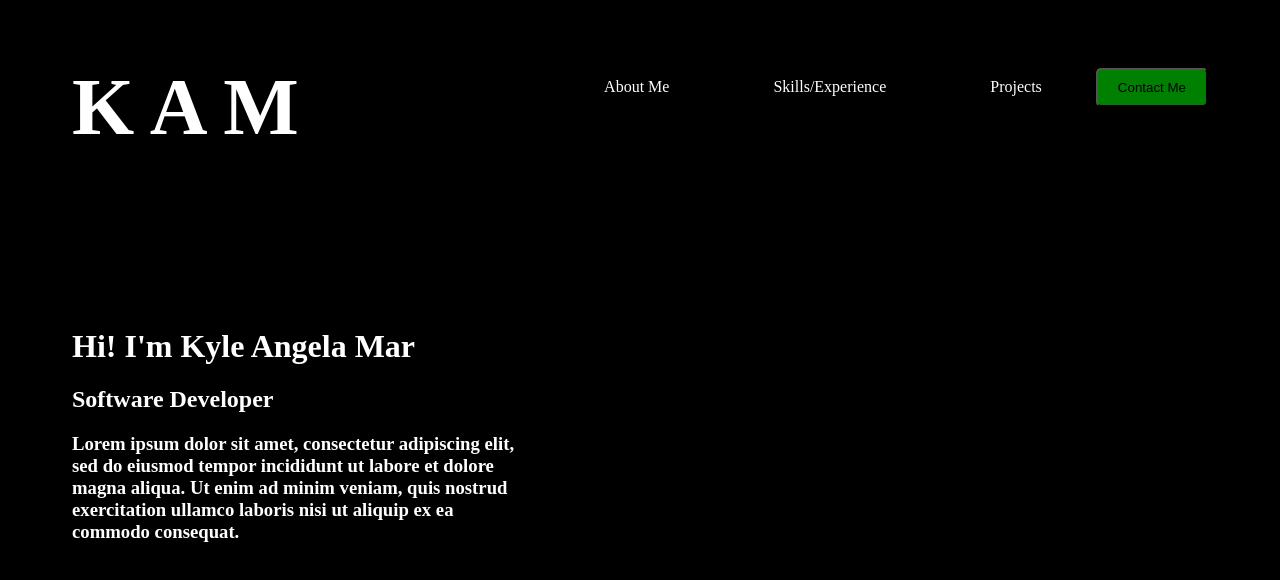
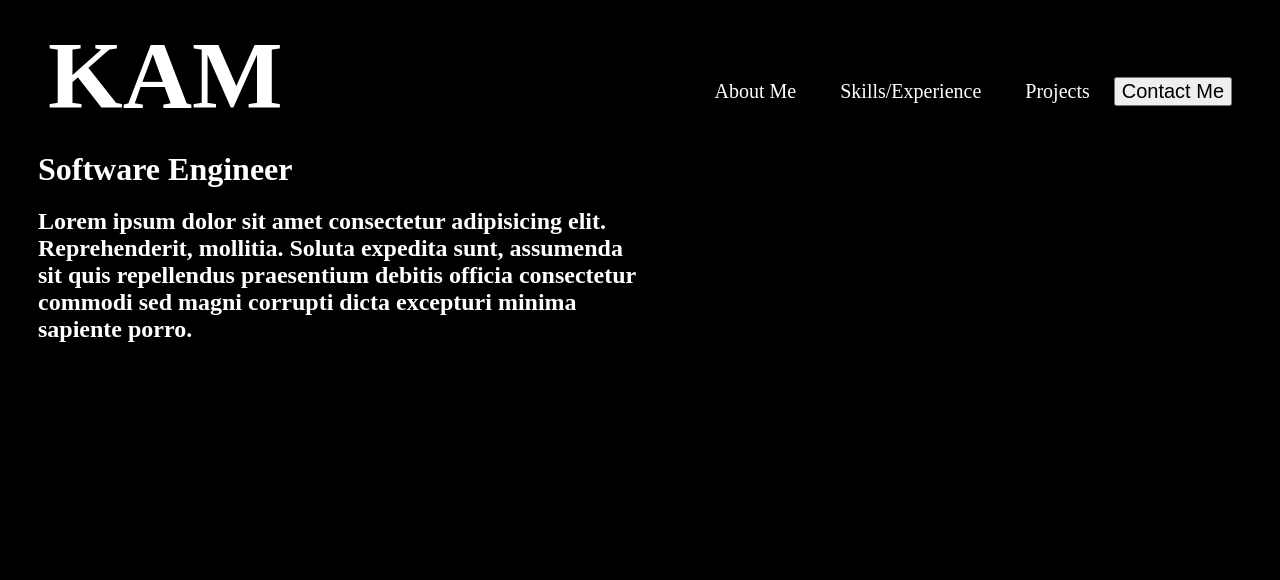
Before and after one commit to markyleangela/Portfolio, a plain HTML site: page index.html in a window 1280 px wide. Drawn offline with Linux system fonts and the light colour scheme.

Commit message:
changed navigation display

```diff
--- a/index.html
+++ b/index.html
@@ -10,25 +10,26 @@
         <link rel="stylesheet" href="style.css">
     </head>
     <body>
-        <ul >
-            <li><h1 id="Logo">K A M</h1></li>
-
-            <div id="nav">
+        <div class="nav">
+            <div id="Logo"><h1>KAM</h1></div>
+            <div id="tabs">
                 <li id="about"> <a href="about.html">About Me</a> </li>
                 <li id="skills"><a href="skills.html">Skills/Experience</a> </li>
                 <li id="projects"> <a href="projects.html">Projects</a> </li>
-                <li><button id="contact"> Contact Me</button></li>
+                <button id="contact"> Contact Me</button>
             </div>
 
-            <div id="intro">
-                <h1>Hi! I'm Kyle Angela Mar</h1>
-                <h2>Software Developer</h2>
-                <h3>Lorem ipsum dolor sit amet, consectetur adipiscing elit, sed do eiusmod tempor incididunt ut labore et dolore magna aliqua. Ut enim ad minim veniam, quis nostrud exercitation ullamco laboris nisi ut aliquip ex ea commodo consequat.</h3>
-            </div>
+        </div>
+        <div class="intro">
+            <h1>Software Engineer</h1>
+            <h2>Lorem ipsum dolor sit amet consectetur adipisicing elit. Reprehenderit, mollitia. Soluta expedita sunt, assumenda sit quis repellendus praesentium debitis officia consectetur commodi sed magni corrupti dicta excepturi minima sapiente porro.</h2>
+        </div>
 
 
 
-        </ul>
+
+
+
     </body>
 
 </html>
--- a/style.css
+++ b/style.css
@@ -1,77 +1,64 @@
 html {
-    margin-left: 5%;
-    margin-right: 5%;
     background-color: black;
+    margin-left: 20px;
+    margin-right: 20px;
+
+}
+
+h1 {
+   margin: 0;
+
+}
+
+div{
+   margin: 10px;
+}
 
 
+
+#Logo {
+   color: #ffffff;
+   font-size: 3rem;
+   padding: 0;
+   width: fit-content;
+   display: inline-block;
+
+}
+
+#tabs {
+   display: inline-block;
+   float: right;
+   margin-top: 50px;
 
 
 
 }
-
-
-#Logo {
-    color: white;
-    font-size: 500%;
-    padding: 0;
-
+#tabs > li{
+   margin: 10px;
+   display: inline-block;
+   padding:  10px;
 
 }
 
-#nav {
-    color: white;
-    float: left;
-    padding-top: 5%;
-
-
+.intro {
+   color: #ffffff;
+   clear: both;
+   width: 50%;
 }
 
- ul {
-   list-style-type: none;
-   margin: 0;
-   padding: 0;
-   overflow: hidden;
-   color: white;
-
-
+ #about:hover, #skills:hover, #projects:hover, #contact:hover{
+   background-color: green
  }
 
- li {
-    display: inline-block;
-
+ #contact {
+   font-size: 20px;
  }
 
 
- #about, #skills, #projects{
-    padding: 2%;
-    padding-left: 50px;
-    padding-right: 50px;
- }
 
- #contact {
-    background-color: Green;
-    border-radius: 5px;
-    padding: 10px;
-    padding-left: 20px;
-    padding-right: 20px;
- }
+a {
+   color: #ffffff;
+   font-size: 20px;
+   text-decoration: none;
 
- #nav{
-    float: right;
-    overflow: hidden;
-
- }
-
- #nav a{
-    text-decoration: none;
-    color: white;
- }
-
-#nav :hover{
-    background-color: grey;
- }
-
-#intro {
-    width: 40%;
-    padding-top: 100px;
 }
```
